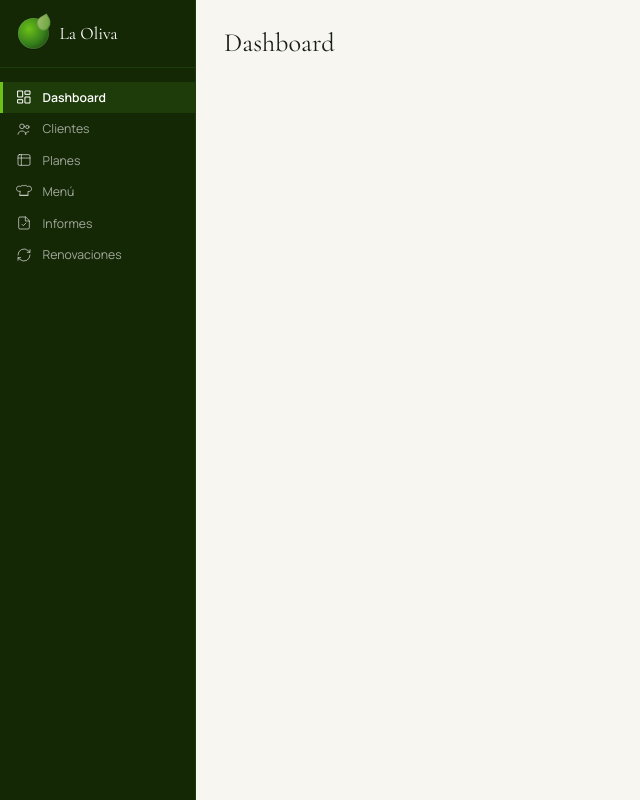
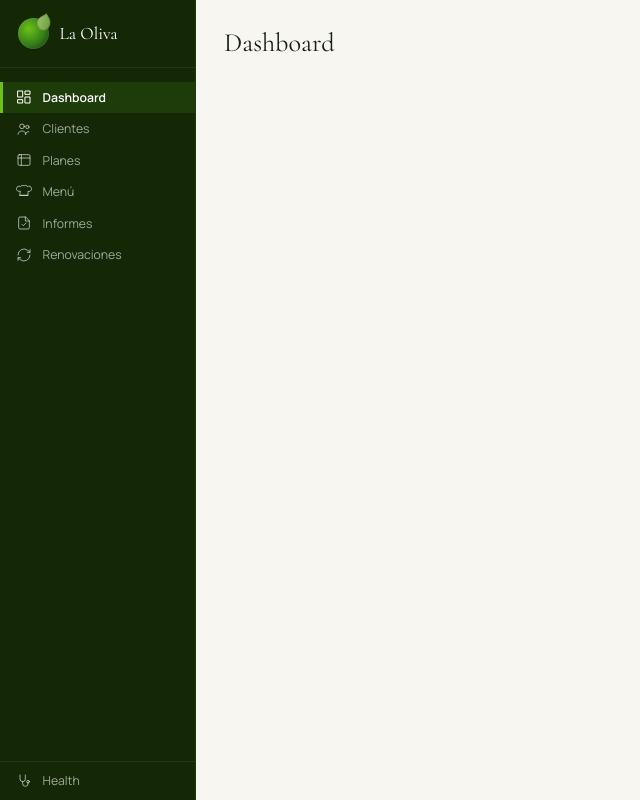
Before and after one commit to DaleneyRuben/catering-manager, a React (Vite) app in the folder frontend/: page / in a window 1280 px wide. Shown: the whole page, without its empty margins (0-640 px from the left). Built offline with nearby package versions, Linux system fonts and the light colour scheme.

Commit message:
add health link at bottom of sidebar

```diff
--- a/frontend/src/components/layout/Layout.tsx
+++ b/frontend/src/components/layout/Layout.tsx
@@ -72,6 +72,22 @@ export function Layout({ children }: LayoutProps) {
             </NavLink>
           ))}
         </nav>
+        <div className="border-t border-olive-800">
+          <NavLink
+            to="/health"
+            className={({ isActive }) =>
+              [
+                'flex items-center gap-3 pl-[13px] pr-4 py-3 text-sm transition-colors border-l-[3px]',
+                isActive
+                  ? 'border-olive-400 bg-olive-800 text-white font-semibold'
+                  : 'border-transparent text-white/60 hover:text-white hover:bg-olive-800',
+              ].join(' ')
+            }
+          >
+            <Icon name="stethoscope" size={16} />
+            Health
+          </NavLink>
+        </div>
       </aside>
 
       <div className="flex flex-col flex-1 min-w-0">
```
